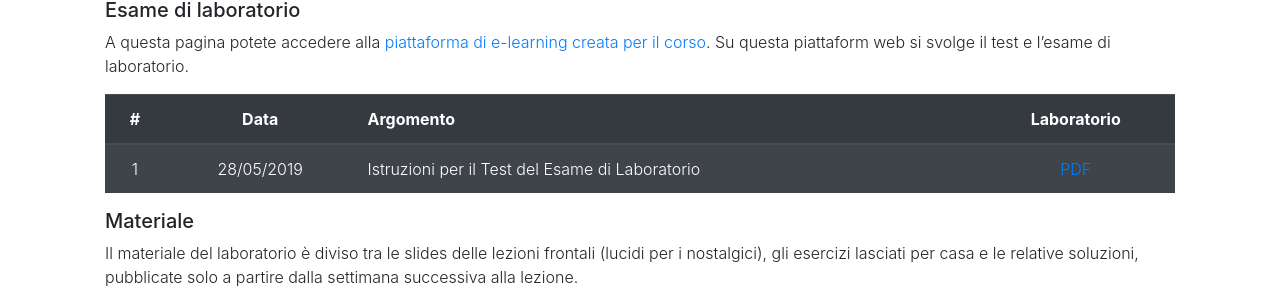
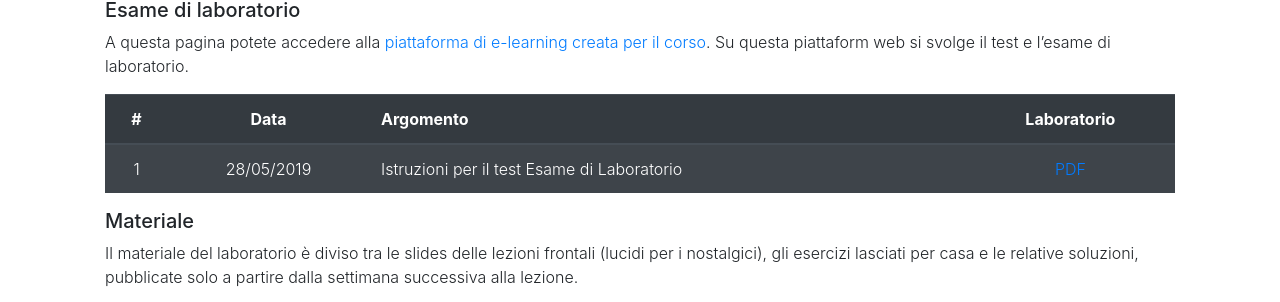
Before and after one commit to saltgz/saltgz.github.io, a Jekyll site: the page built from _posts/2019-05-27-info-mat.md, in a window 1280 px wide. Shown: the part 382-684 px from the top of the page. Built offline with Jekyll 4.4.1, drawn with Linux system fonts in a browser that asks for light colours; nearby versions of some CDN libraries.

Commit message:
Update 2019-05-27-info-mat.md

```diff
--- a/_posts/2019-05-27-info-mat.md
+++ b/_posts/2019-05-27-info-mat.md
@@ -26,7 +26,7 @@
 
 |  #  |    Data    | Argomento  | Laboratorio |
 | :-: | :--------: | ---------- | :---------: |
-|  1  | 28/05/2019 | Istruzioni per il Test del Esame di Laboratorio |  [PDF](https://www.dropbox.com/s/80vbec0m1iba06v/TestEsame.pdf?dl=0)  |
+|  1  | 28/05/2019 | Istruzioni per il test Esame di Laboratorio |  [PDF](https://www.dropbox.com/s/80vbec0m1iba06v/TestEsame.pdf?dl=0)  |
 
 ##### Materiale
 
```
